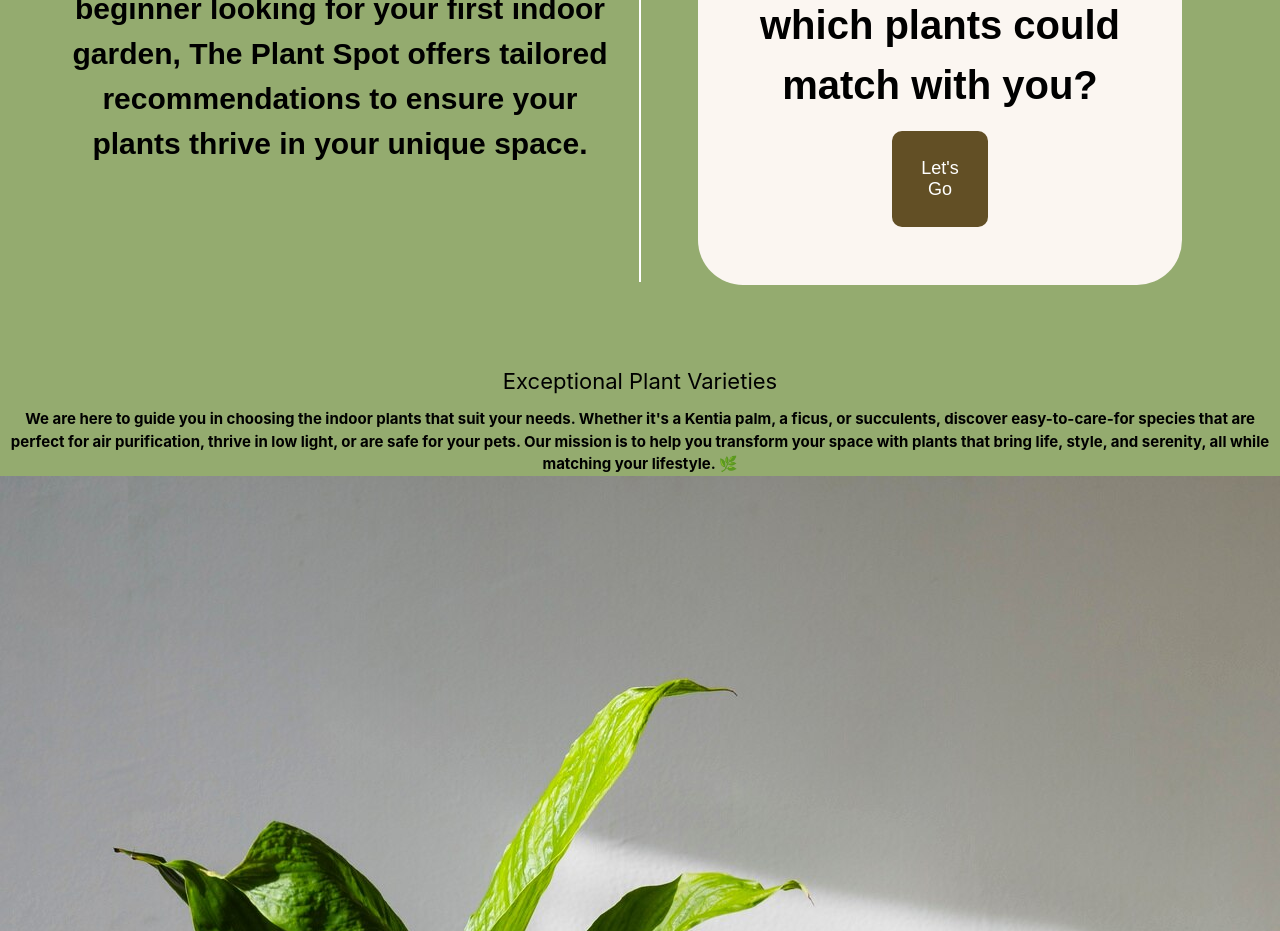
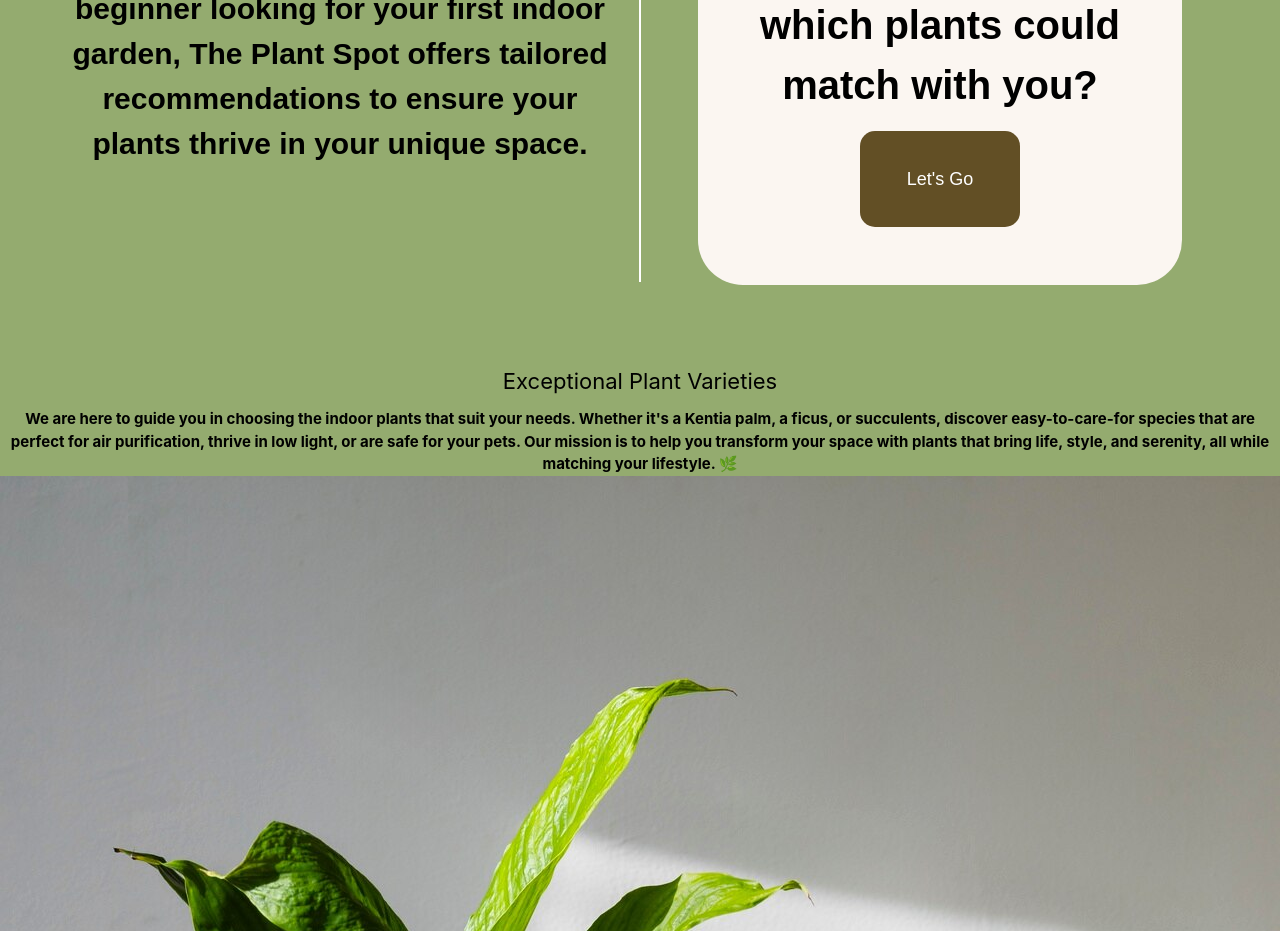
Before and after one commit to bilal-augereau/ThePlantSpot, a React (Vite) app: page / in a window 1280 px wide. Shown: the part 1680-2611 px from the top of the page. Built offline with nearby package versions, Linux system fonts and the light colour scheme; a web font is replaced by a local one.

Commit message:
section Who we are? & quiz update.2

```diff
--- a/src/components/Quiz.css
+++ b/src/components/Quiz.css
@@ -47,7 +47,6 @@
 }
 
 .buttonnav {
-	position: sticky;
 	bottom: 0;
 	display: flex;
 	justify-content: space-between;
@@ -64,14 +63,14 @@
 	background-color: #624f25;
 	color: white;
 	border: none;
-	border-radius: 10px;
+	border-radius: 15px;
 	padding: 15px;
 	text-align: center;
 	text-decoration: none;
 	font-size: 18px;
 	margin-bottom: 1rem;
 	cursor: pointer;
-	width: 6rem;
+	width: 10rem;
 	height: 6rem;
 	margin-top: 1rem;
 }
@@ -81,7 +80,7 @@
 }
 
 .quiz form {
-	font-size: 1rem;
+	font-size: 2rem;
 }
 
 .quiz-section {
```
